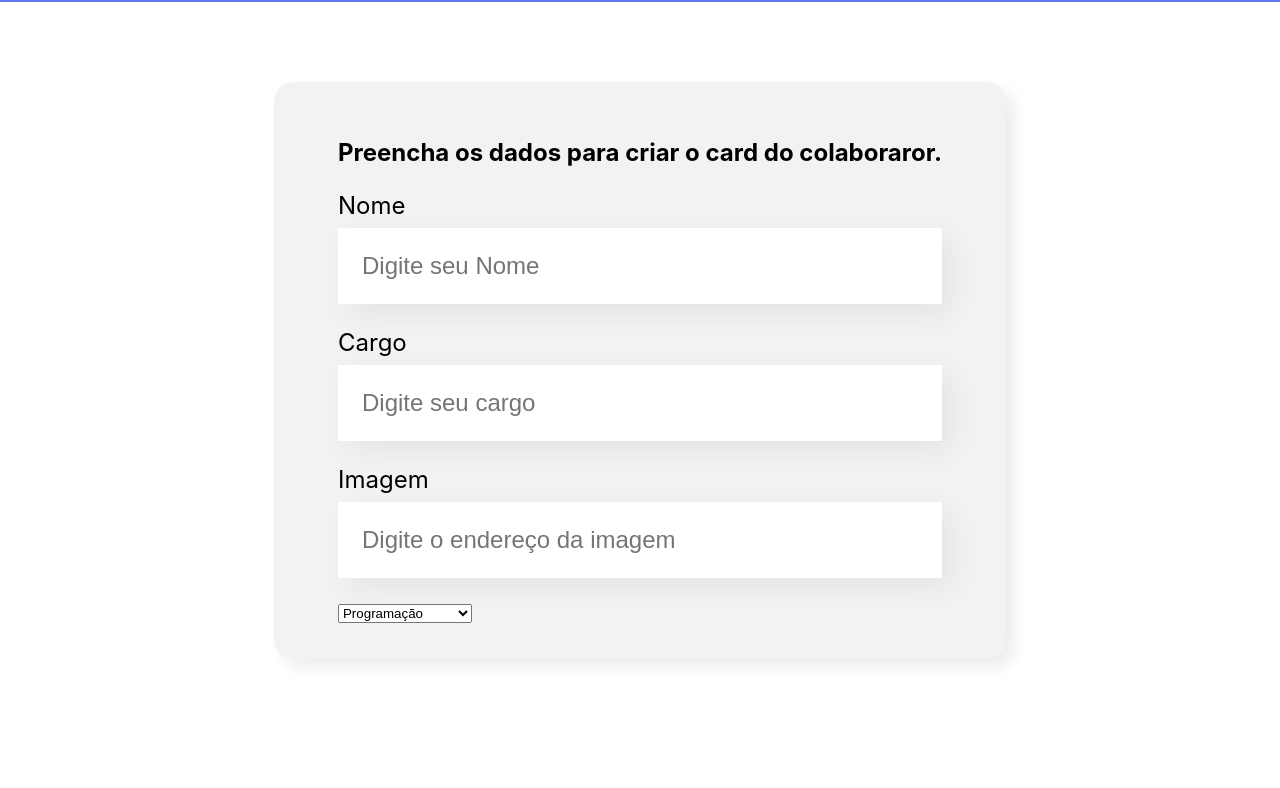
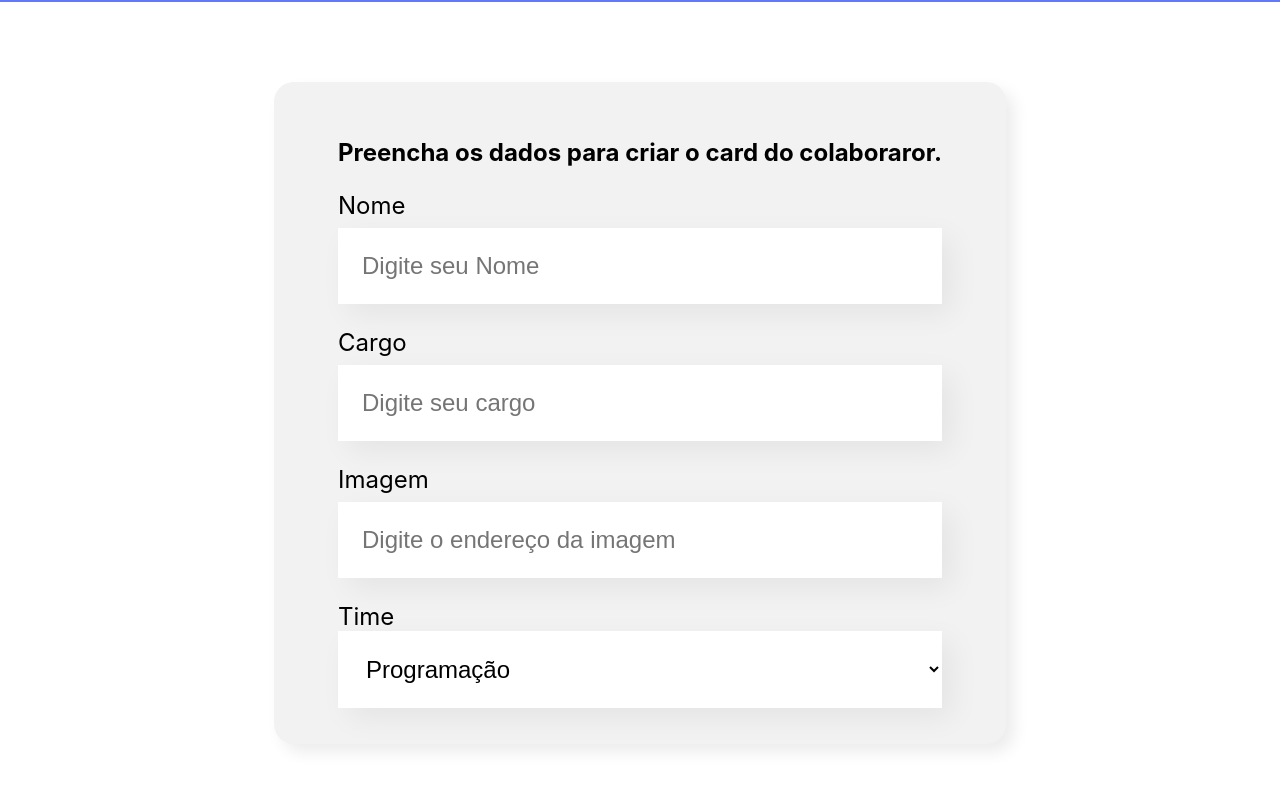
Before and after one commit to gustavocorreiaof/React-Studies, a React (Create React App) app in the folder React desenvolvendo com JavaScript/: page / in a window 1280 px wide. Shown: the part 496-1284 px from the top of the page. Before the commit the page ends 1235 px from the top, so only its background shows below. Built offline with nearby package versions, Linux system fonts and the light colour scheme.

Commit message:
finish overheadlist

```diff
--- a/React desenvolvendo com JavaScript/src/components/OverHeadList/Index.js
+++ b/React desenvolvendo com JavaScript/src/components/OverHeadList/Index.js
@@ -1,8 +1,8 @@
 import './OverHeadList.css'
 const OverHeadList = (props) => {
     return(
-        <div className=''>
-            <label>{props.label}</label>
+        <div className='overheadList'>
+            <label>{props.Label}</label>
             <select>
                 {props.itens.map(item => <option key={item }>{item}</option>)}
             </select>
--- a/React desenvolvendo com JavaScript/src/components/OverHeadList/OverHeadList.css
+++ b/React desenvolvendo com JavaScript/src/components/OverHeadList/OverHeadList.css
@@ -0,0 +1,14 @@
+.overheadList label{
+    margin-bottom: 8px;
+    font-size: 24px;
+}
+
+.overheadList select{
+        background-color: #FFF;
+    box-shadow: 10px 10px 30px rgba(0, 0, 0, 0.06);
+    width: 100%;
+    border: none;
+    font-size: 24px;
+    padding: 24px ;
+    box-sizing: border-box;
+}
```
